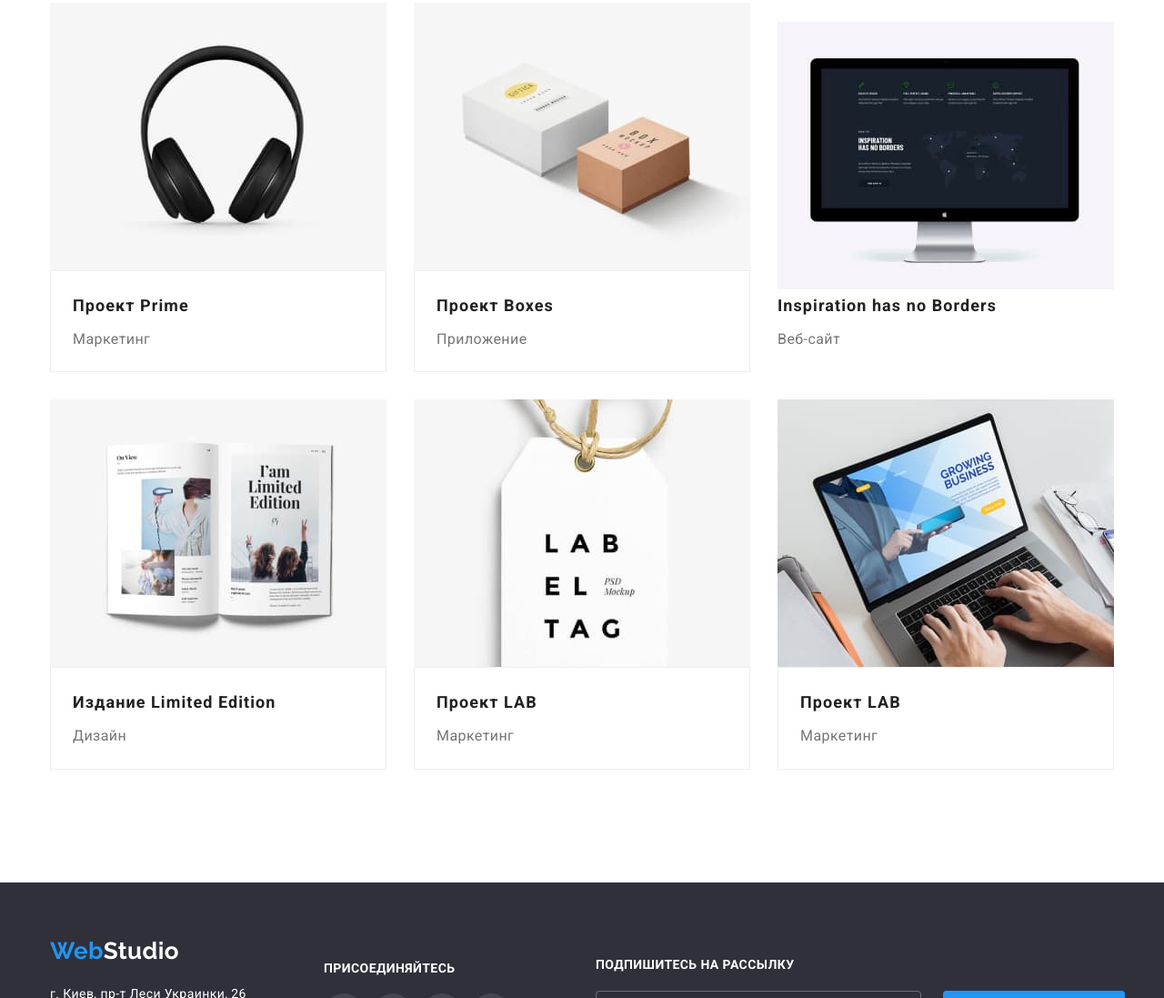
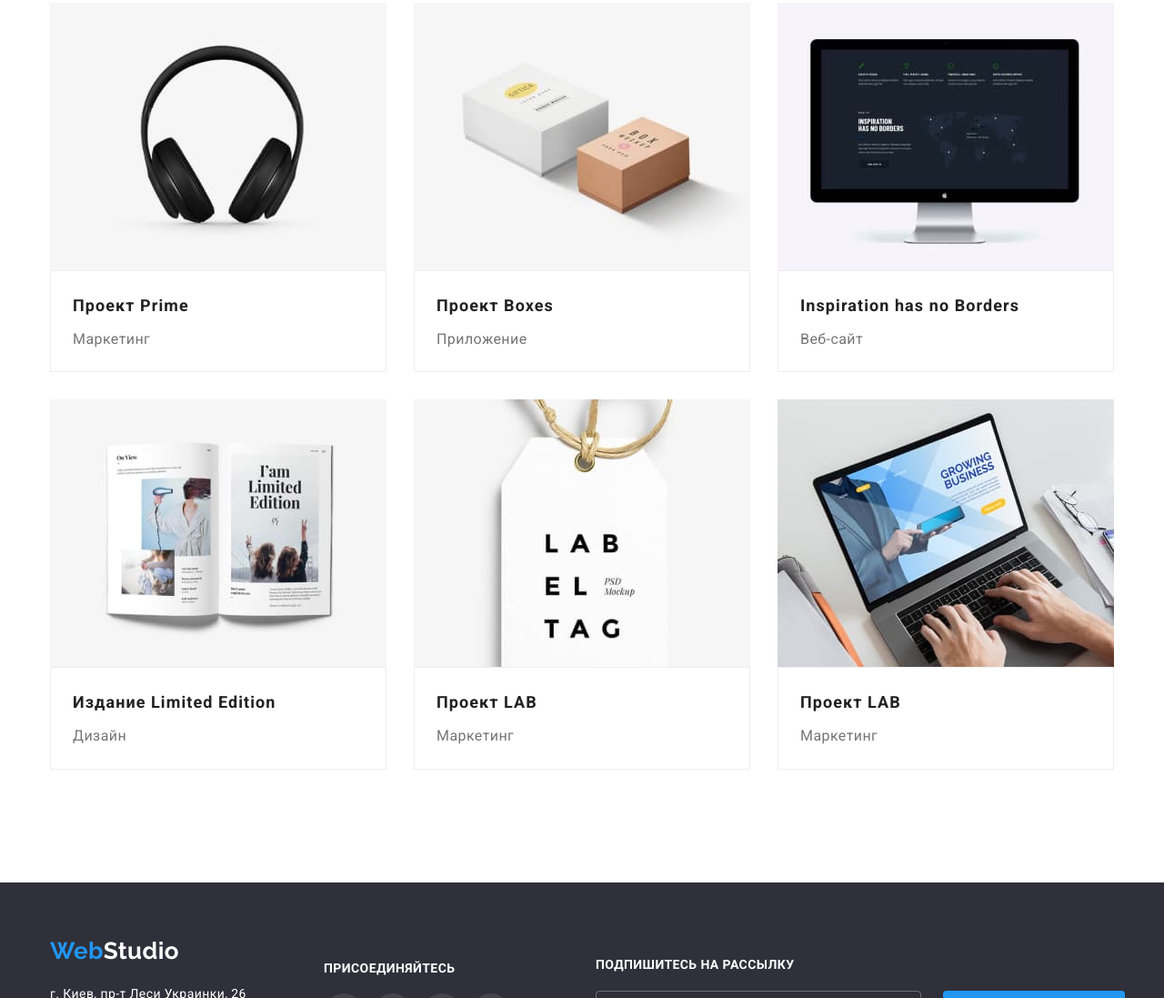
Before and after one commit to IgnatevD/goit-markup-hw-07, a plain HTML site: page portfolio.html in a window 1280 px wide. Shown: the part 692-1789 px from the top of the page at 91% size. Drawn offline with nearby package versions, Linux system fonts and the light colour scheme.

Commit message:
Исправлено имя класса в портфолио

```diff
--- a/portfolio.html
+++ b/portfolio.html
@@ -174,7 +174,7 @@
                                     </p>
                                 </div>
                             </div>
-                            <div class="product_name">
+                            <div class="product__name">
                                 <h2 class="product__title">Inspiration has no Borders</h2>
                                 <p class="product__text">Веб-сайт</p>
                             </div>
```
Also changed, not shown: 1 other file.
